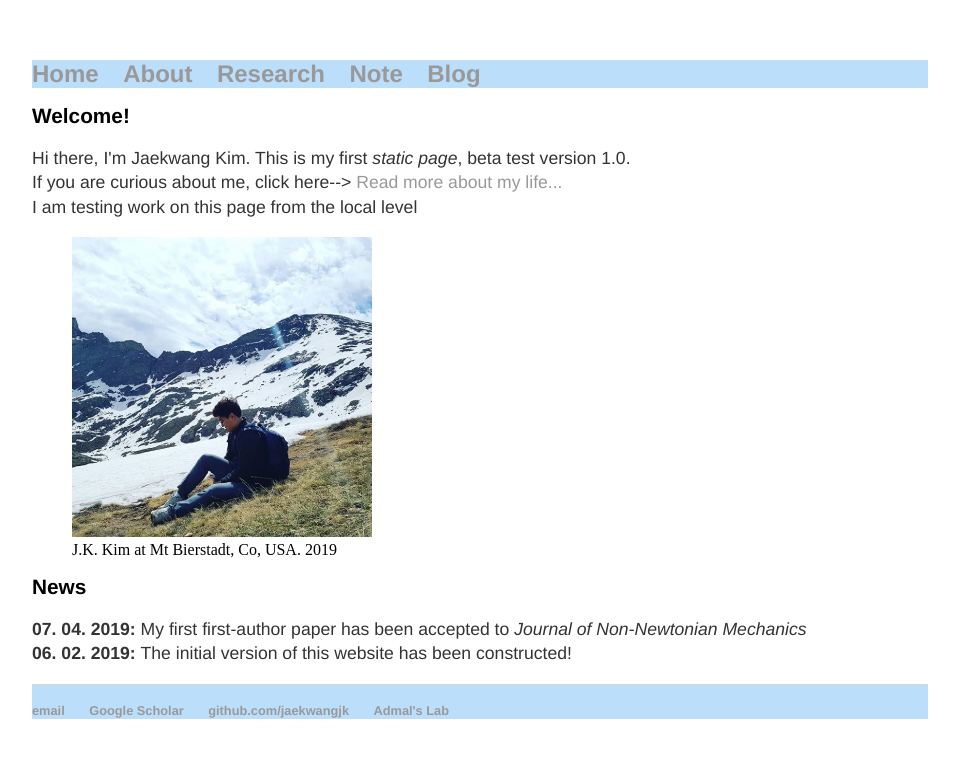
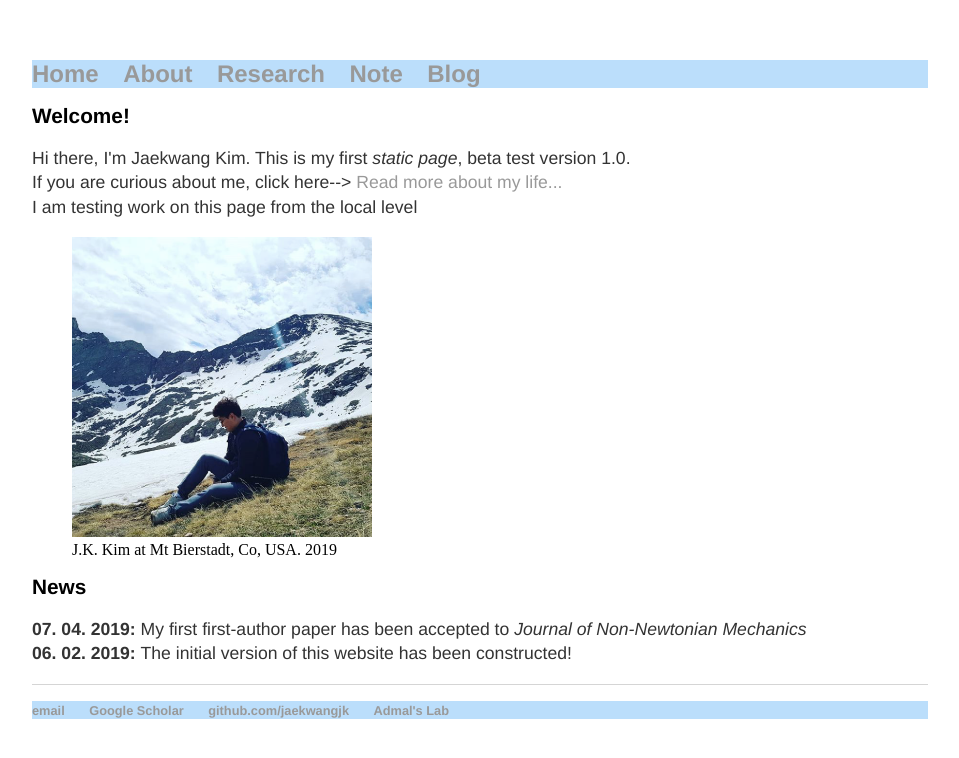
Before and after one commit to jaekwangjk/jaekwangjk.github.io, a Jekyll site: the page built from index.html, in a window 1280 px wide. Shown: the top 758 px of the page, without its empty margins (160-1119 px from the left). Built offline with Jekyll 4.4.1, drawn with Linux system fonts in a browser that asks for light colours.

Commit message:
Update main.css

```diff
--- a/css/main.css
+++ b/css/main.css
@@ -47,7 +47,6 @@ p {
 footer {
     border-top: 1px solid #d5d5d5;
     font-size: 1.0em;
-    background-color: #BBDEFB;
 }
 
 ul.posts {
```
